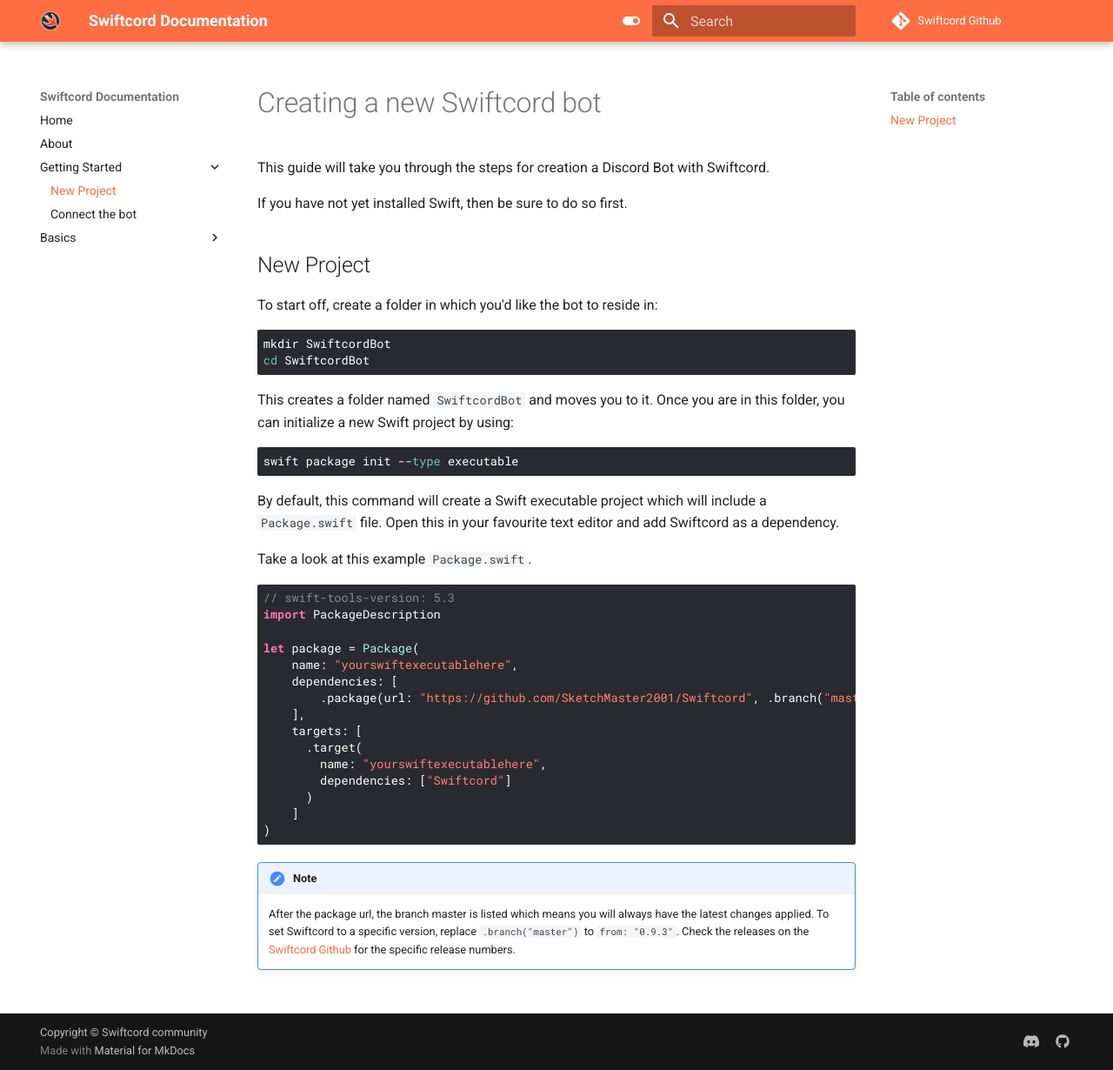
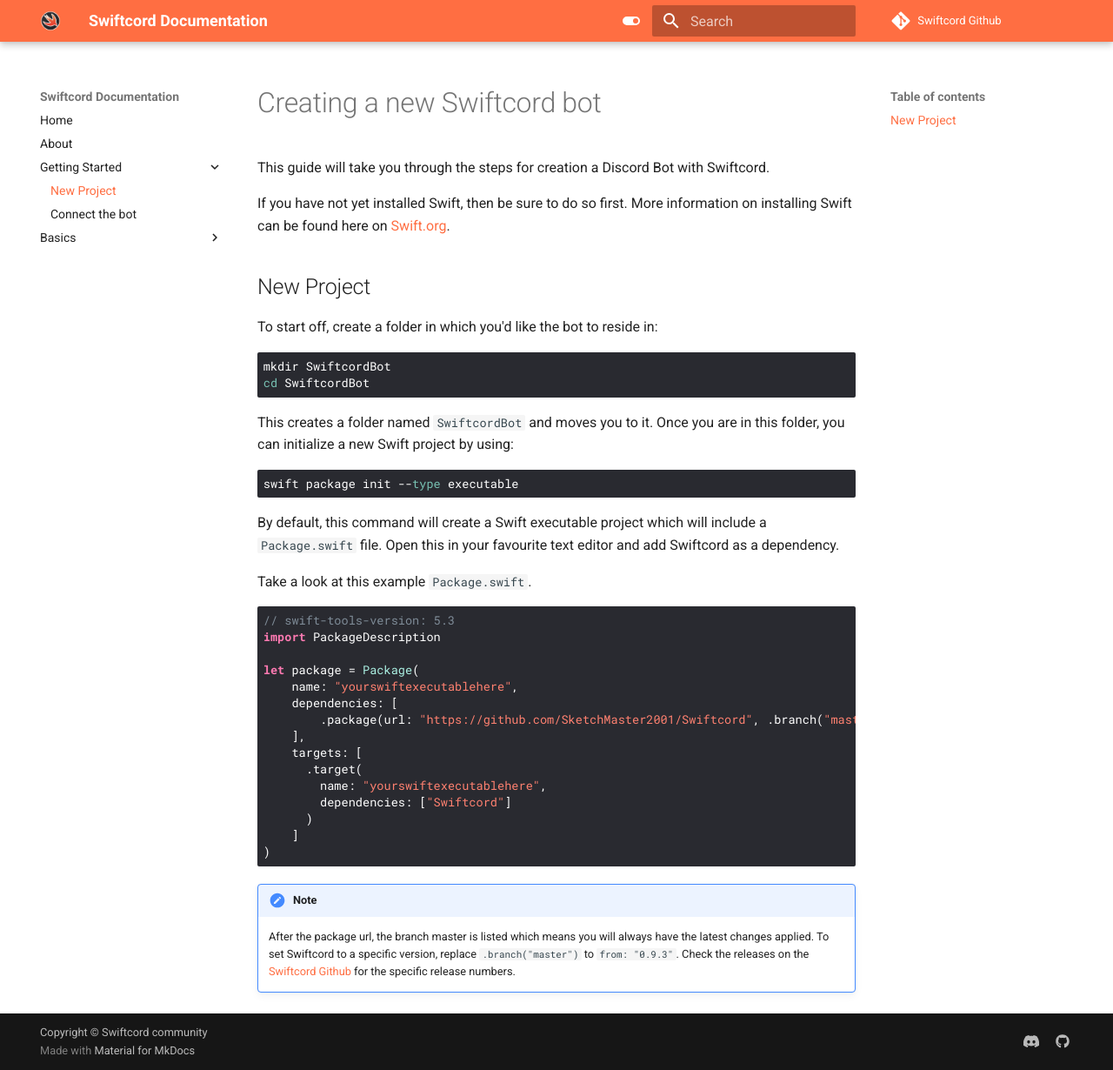
Before and after one commit to SketchMaster2001/Swiftcord-Docs, an MkDocs documentation site: the page built from docs/getting-started/new-project.md, in a window 1280 px wide and 1230 px high. Shown: the whole window at 87% size. Built offline with MkDocs 1.6.1 and Material for MkDocs 9.7.7, drawn with Linux system fonts in a browser that asks for light colours; comment, search, counter and statistics services are not loaded.

Commit message:
Add link to Swift.org

```diff
--- a/docs/getting-started/new-project.md
+++ b/docs/getting-started/new-project.md
@@ -2,7 +2,7 @@
 
 This guide will take you through the steps for creation a Discord Bot with Swiftcord.
 
-If you have not yet installed Swift, then be sure to do so first.
+If you have not yet installed Swift, then be sure to do so first. More information on installing Swift can be found here on [Swift.org](https://www.swift.org/getting-started/#installing-swift).
 
 ## New Project
 
```
